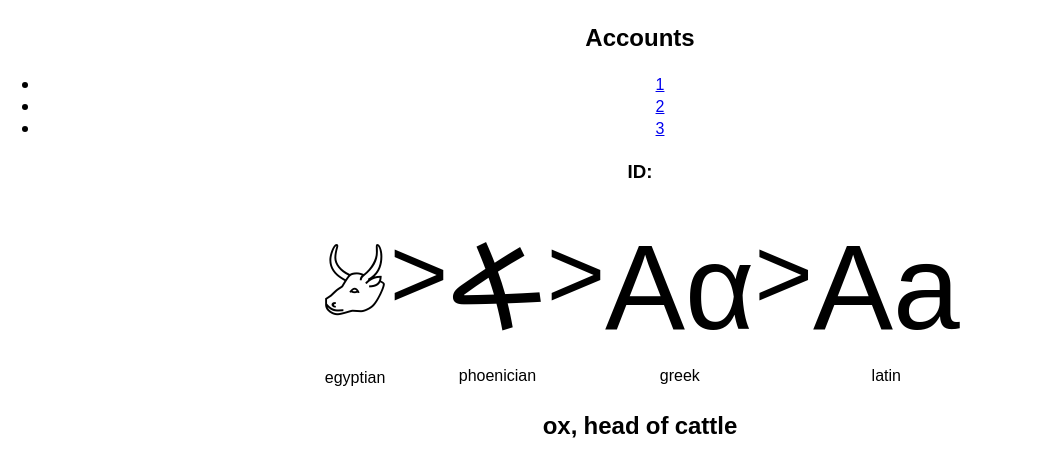
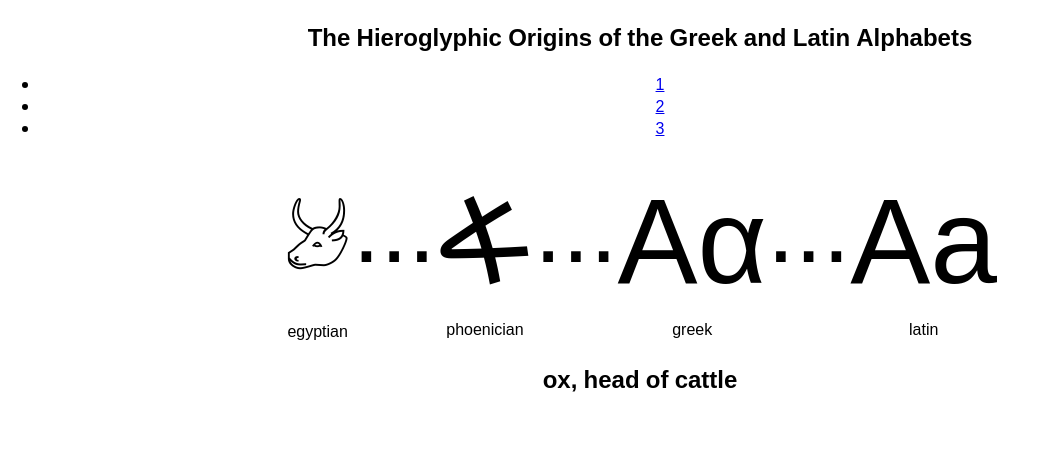
Before and after one commit to philjonas/alphabet-origins, a React (Create React App) app: page / in a window 1280 px wide. Shown: the top 476 px of the page, without its empty margins (0-1038 px from the left). Built offline with nearby package versions, Linux system fonts and the light colour scheme.

Commit message:
clean up

```diff
--- a/public/index.html
+++ b/public/index.html
@@ -24,7 +24,7 @@
       work correctly both with client-side routing and a non-root public URL.
       Learn how to configure a non-root public URL by running `npm run build`.
     -->
-    <title>React App</title>
+    <title>The Hieroglyphic Origins of the Greek and Latin Alphabets</title>
   </head>
   <body>
     <noscript>You need to enable JavaScript to run this app.</noscript>
--- a/src/App.tsx
+++ b/src/App.tsx
@@ -8,14 +8,13 @@ import {
 } from "react-router-dom";
 import './App.css';
 import './languages/languages.css';
-import {EtymologyPage} from './components/EtymologyPage'
+import { EtymologyPage } from './components/EtymologyPage'
 
-const App = () => {
+export const App = () => {
   return (
     <div className="App">
       <Router>
-            <div>
-                <h2>Accounts</h2>
+        <h2>The Hieroglyphic Origins of the Greek and Latin Alphabets</h2>
 
         <ul>
           <li>
@@ -33,10 +32,8 @@ const App = () => {
           <Route path="/:id" children={<EtymologyPage />} />
           <Route path="*" children={<EtymologyPage />} />
         </Switch>
-            </div>
+
       </Router>
     </div>
   );
 }
-
-export default App;
--- a/src/components/Divider/index.tsx
+++ b/src/components/Divider/index.tsx
@@ -10,7 +10,7 @@ const Divider: React.FunctionComponent<DividerProps> = (props) => {
 }
 
 Divider.defaultProps = {
-    barrier: '>',
+    barrier: '...',
 }
 
 export default Divider;
--- a/src/components/EtymologyPage/index.tsx
+++ b/src/components/EtymologyPage/index.tsx
@@ -33,7 +33,7 @@ export const EtymologyPageTemplate = ({ logo, setId }: { logo: LogogramType | un
 
     return (
         <div>
-            <h3>ID: {id}</h3>
+            {/* <h3>ID: {id}</h3> */}
             <EtymologyCard {...logo} />
         </div>
     );
--- a/src/index.tsx
+++ b/src/index.tsx
@@ -3,7 +3,7 @@ import ReactDOM from 'react-dom';
 import { Provider } from "react-redux";
 import store from './store/index';
 import './index.css';
-import App from './App';
+import { App } from './App';
 
 // TODO: remove this, just exposing the store to the console for a bit ;)//////
 (window as any).store = store;
```
Also changed, not shown: public/manifest.json, 1 other file (tests, documents, lock files or other folders). Lines whose indentation alone changed are shown as unchanged.
